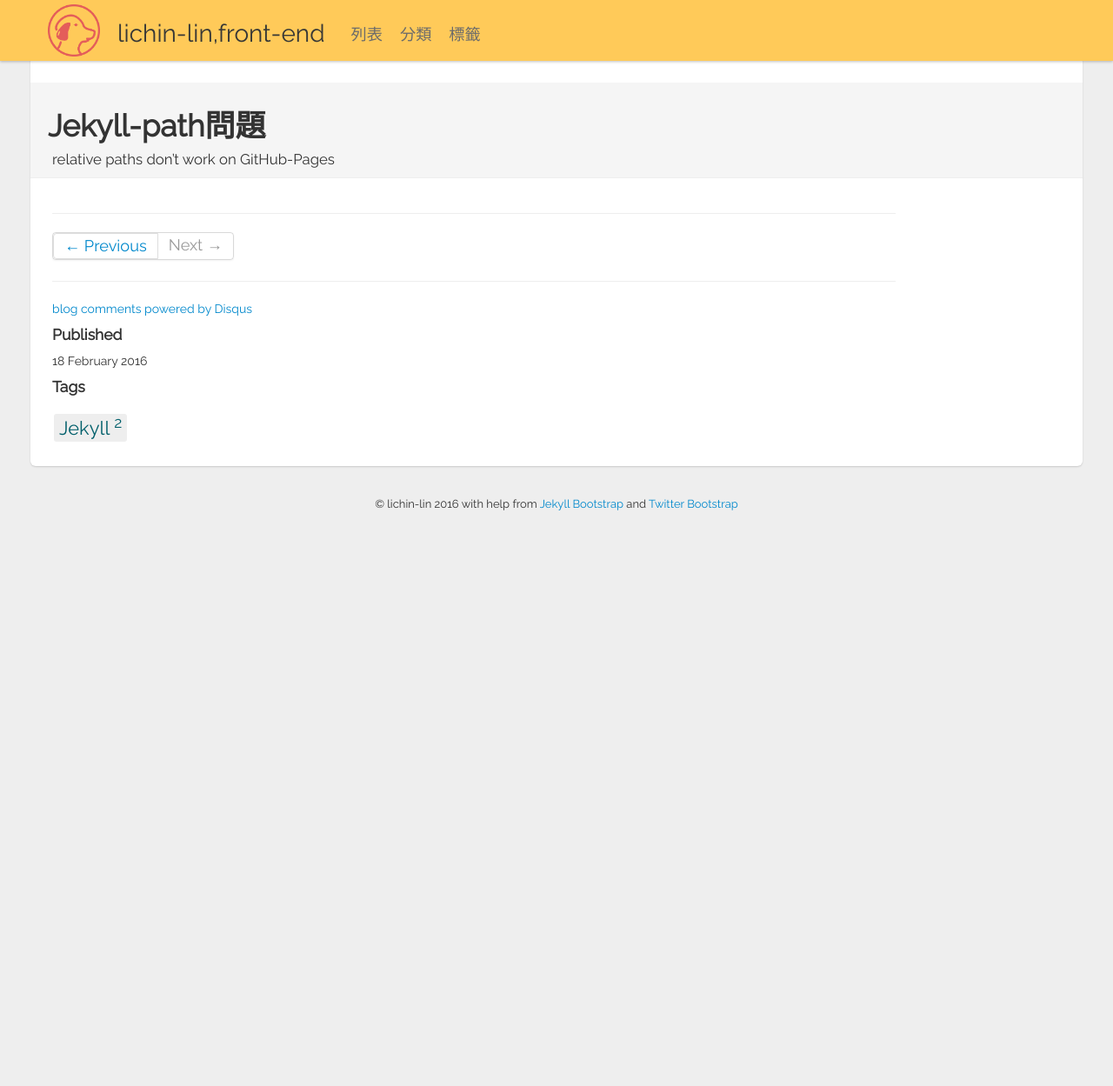
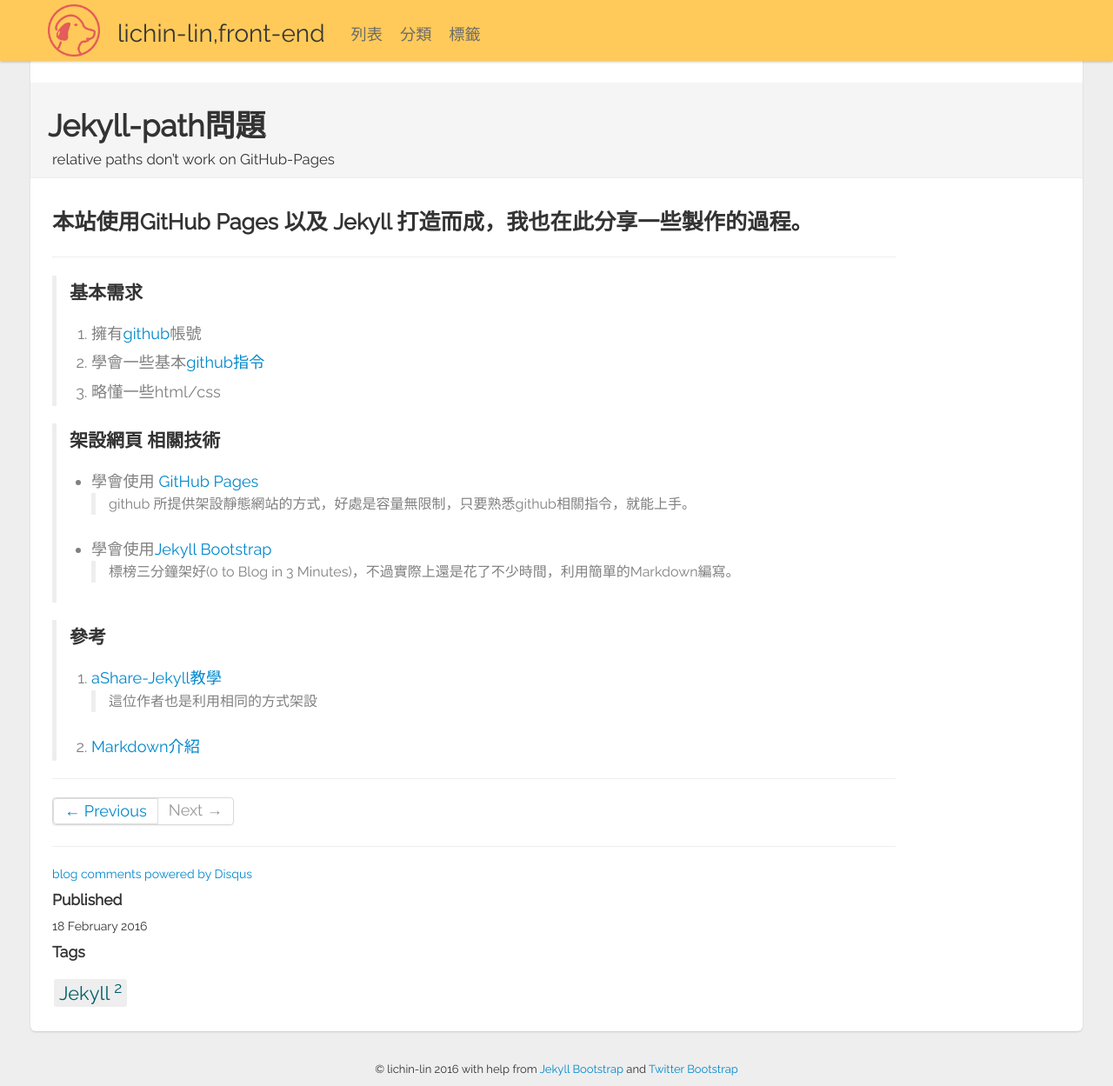
Before and after one commit to lichin-lin/lichin-lin.github.io, a Jekyll site: the page built from _posts/2016-02-18-jekyll-path.md, in a window 1280 px wide and 1249 px high. Shown: the whole window at 87% size. Built offline with Jekyll 4.4.1, drawn with Linux system fonts in a browser that asks for light colours; comment, search, counter and statistics services are not loaded.

Commit message:
relative path-2

```diff
--- a/_includes/themes/twitter/default.html
+++ b/_includes/themes/twitter/default.html
@@ -12,7 +12,7 @@
     <![endif]-->
 
     <!-- Le styles -->
-    <link href="/assets/themes/twitter/css/1.4.0/bootstrap.css" rel="stylesheet">
+    <link href="{{ site.github.url }}/assets/themes/twitter/css/1.4.0/bootstrap.css" rel="stylesheet">
     <link href="/assets/themes/twitter/bootstrap/css/bootstrap.2.2.2.min.css" rel="stylesheet">
     <link href="/assets/themes/twitter/css/style.css" rel="stylesheet" type="text/css" media="all">
 
--- a/_posts/2016-02-18-jekyll-path.md
+++ b/_posts/2016-02-18-jekyll-path.md
@@ -5,4 +5,26 @@
 category: Blog
 tags: [Jekyll]
 ---
-{% include JB/setup %}
+
+## 本站使用GitHub Pages 以及 Jekyll 打造而成，我也在此分享一些製作的過程。
+---
+> ### 基本需求
+> 1.    擁有[github](https://github.com "Title")帳號
+> 2.    學會一些基本[github指令](http://tech.marsw.tw/blog/2013/08/16/git-notes-github "Title")
+> 3.    略懂一些html/css
+>
+
+> ### 架設網頁 相關技術
+>
+> *	學會使用 [GitHub Pages](https://pages.github.com "Title")
+>>  github 所提供架設靜態網站的方式，好處是容量無限制，只要熟悉github相關指令，就能上手。
+> * 學會使用[Jekyll Bootstrap](http://jekyllbootstrap.com "Title")
+>>  標榜三分鐘架好(0 to Blog in 3 Minutes)，不過實際上還是花了不少時間，利用簡單的Markdown編寫。
+
+>### 參考
+> 1.    [aShare-Jekyll教學](http://wcc723.github.io/jekyll/2014/01/04/what-is-jekyll "Title")
+>> 這位作者也是利用相同的方式架設
+> 2.    [Markdown介紹](http://markdown.tw "Title")
+>
+>
+>
```
